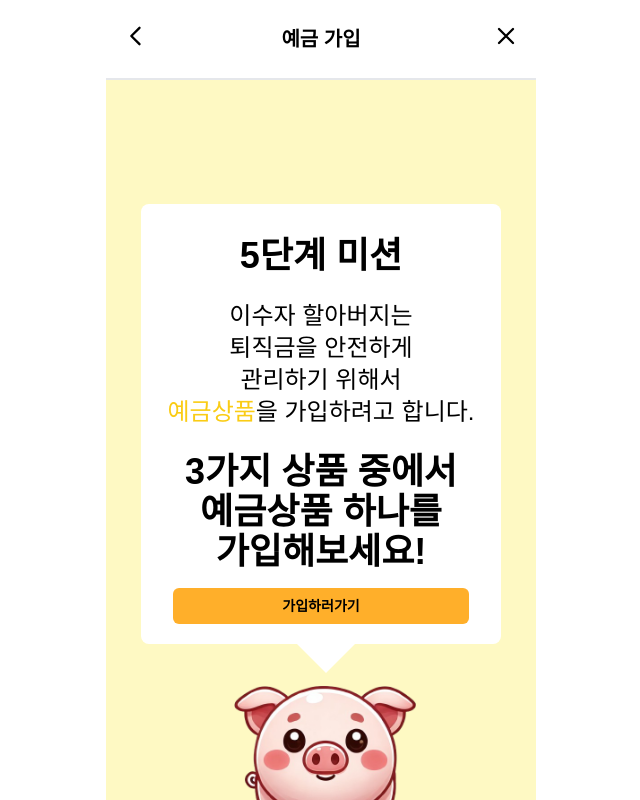
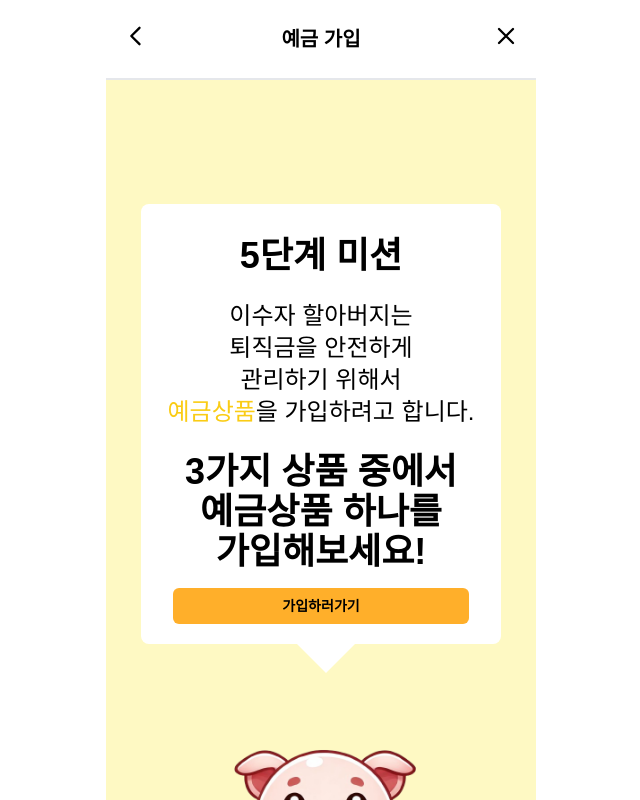
Before and after one commit to uhbooba/frontend, a React (Vite) app: page /deposit in a window 1280 px wide. Shown: the whole page, without its empty margins (319-959 px from the left). Built offline with nearby package versions, Linux system fonts and the light colour scheme; no server answers; sample sign-in values are in the browser's storage; a web font is replaced by a local one.

Commit message:
:art: Style: 필요없는 스크롤 제거

```diff
--- a/src/pages/deposit/DepositAgree.tsx
+++ b/src/pages/deposit/DepositAgree.tsx
@@ -96,7 +96,7 @@ const DepositAgree = () => {
           </div>
         </div>
 
-        <div className='m-4 mt-4'>
+        <div className='m-4 mb-2 mt-4'>
           <p className='mb-2 text-2xl font-bold'>금융거래 정보 제공 동의서</p>
           <div className='mb-2 border-2 border-black'>
             <p className='mb-1 ml-1 mt-1'>
--- a/src/pages/deposit/DepositMission.tsx
+++ b/src/pages/deposit/DepositMission.tsx
@@ -11,7 +11,7 @@ const DepositMission = () => {
   };
 
   return (
-    <div className='min-h-screen bg-yellow-100'>
+    <div className='bg-yellow-100'>
       <TopBar title='예금 가입' />
       <MainWrapper>
         {/* 돼지 말풍선 부분 */}
@@ -53,7 +53,7 @@ const DepositMission = () => {
             <img
               src='assets/images/pig.png'
               alt='Pig'
-              className='mt-4 h-56 w-56'
+              className='mt-20 h-56 w-56'
             />
           </div>
         </div>
--- a/src/pages/deposit/DepositSuccess.tsx
+++ b/src/pages/deposit/DepositSuccess.tsx
@@ -71,7 +71,7 @@ const DepositSuccess = () => {
             </div>
 
             {/* 버튼 */}
-            <div className='mb-3'>
+            <div className='mb-12 mt-12'>
               <Button
                 label='메인화면으로 이동하기'
                 size='large'
--- a/src/pages/savings/SavingsSuccess.tsx
+++ b/src/pages/savings/SavingsSuccess.tsx
@@ -68,7 +68,7 @@ const SavingsSuccess = () => {
             </div>
 
             {/* 버튼 */}
-            <div className='mb-3'>
+            <div className='mb-10 mt-12'>
               <Button
                 label='메인화면으로 이동하기'
                 size='large'
--- a/src/pages/savings/SavingsSuccessMission.tsx
+++ b/src/pages/savings/SavingsSuccessMission.tsx
@@ -94,7 +94,7 @@ const SavingsSuccessMission = () => {
             </div>
 
             {/* 버튼 */}
-            <div className='mb-3'>
+            <div className='mb-10 mt-12'>
               <Button
                 label='메인화면으로 이동하기'
                 size='large'
```
